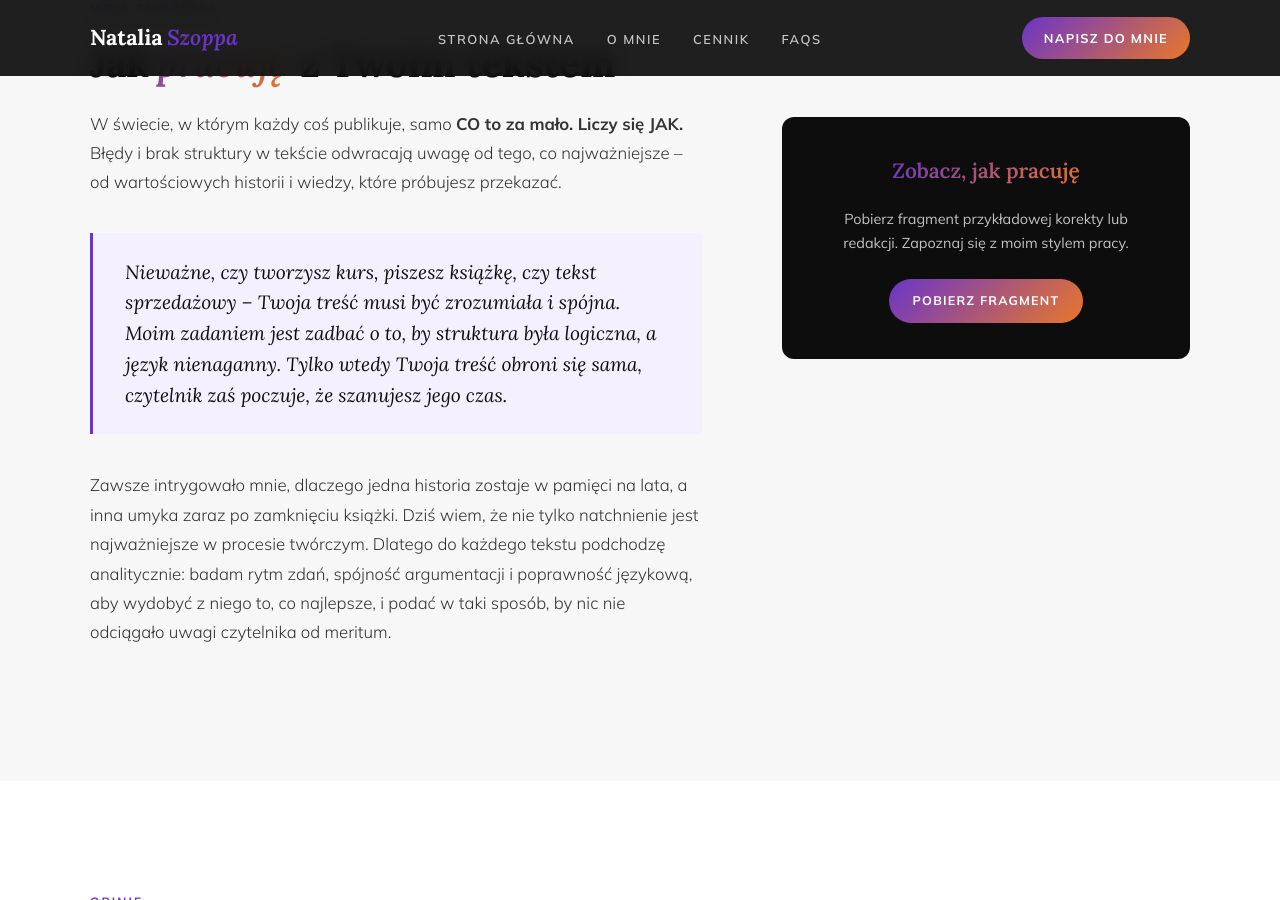
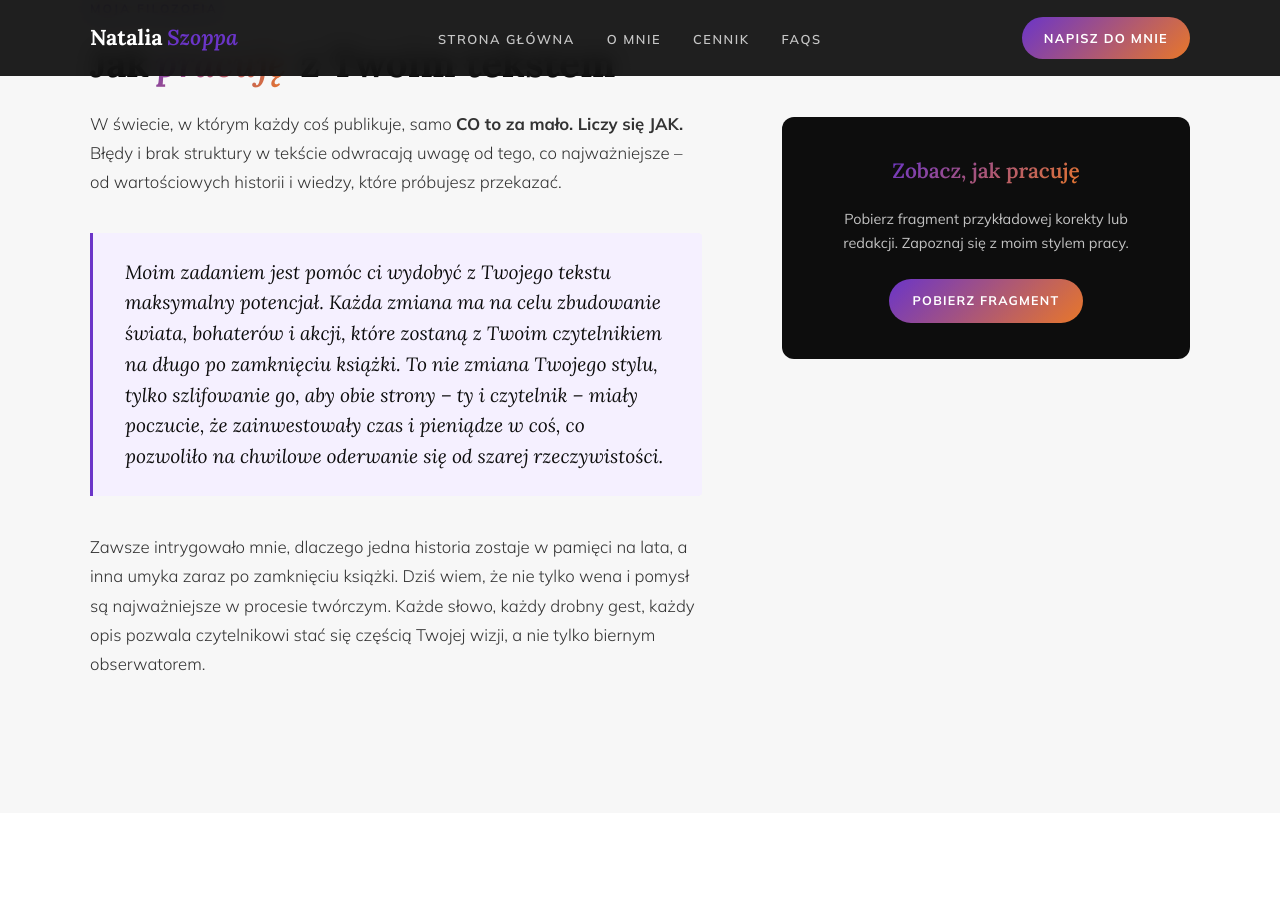
Before and after one commit to Bonnie00726/nataliaszoppa, a Jekyll site: the page built from index.html, in a window 1280 px wide and 900 px high, scrolled down 5200 px. Built offline with Jekyll 4.4.1, drawn with Linux system fonts in a browser that asks for light colours.

Commit message:
Update index.html

```diff
--- a/index.html
+++ b/index.html
@@ -402,11 +402,13 @@ title: Redakcja, korekta, skład
                 <h2 class="section-h2">Jak<em>pracuję</em> z Twoim tekstem</h2>
                 <p>W świecie, w którym każdy coś publikuje, samo <b>CO to za mało. Liczy się JAK.</b> Błędy i brak struktury w tekście odwracają uwagę od tego, co najważniejsze – od wartościowych historii i wiedzy, które próbujesz przekazać.</p>
                 <div class="blockquote">
-                    <p>Nieważne, czy tworzysz kurs, piszesz książkę, czy tekst sprzedażowy – Twoja treść musi być zrozumiała i spójna. Moim zadaniem jest zadbać o to, by struktura była logiczna, a język nienaganny. Tylko wtedy Twoja treść obroni się sama, czytelnik zaś poczuje, że szanujesz jego czas.
+                    <p>Moim zadaniem jest pomóc ci wydobyć z Twojego tekstu maksymalny potencjał. Każda zmiana ma na celu zbudowanie świata, bohaterów i akcji, które zostaną z Twoim czytelnikiem na długo po zamknięciu książki. To nie zmiana Twojego stylu, tylko szlifowanie go, aby obie strony – ty i czytelnik – miały poczucie, że zainwestowały czas i pieniądze w coś, co pozwoliło na chwilowe oderwanie się od szarej rzeczywistości.
+
+
                     </p>
                 </div>
-                <p>Zawsze intrygowało mnie, dlaczego jedna historia zostaje w pamięci na lata, a inna umyka zaraz po zamknięciu książki. Dziś wiem, że nie tylko natchnienie jest najważniejsze w procesie twórczym. Dlatego do każdego tekstu podchodzę analitycznie: badam rytm zdań, spójność argumentacji i poprawność językową, aby wydobyć z niego to, co najlepsze, i podać w taki sposób, by nic nie odciągało uwagi czytelnika od meritum.
-                    </p>
+                <p>Zawsze intrygowało mnie, dlaczego jedna historia zostaje w pamięci na lata, a inna umyka zaraz po zamknięciu książki. Dziś wiem, że nie tylko wena i pomysł są najważniejsze w procesie twórczym. Każde słowo, każdy drobny gest, każdy opis pozwala czytelnikowi stać się częścią Twojej wizji, a nie tylko biernym obserwatorem. </p>
+
             </div>
             <div class="mission-aside reveal delay-2">
                 <div class="mission-aside-card">
```
